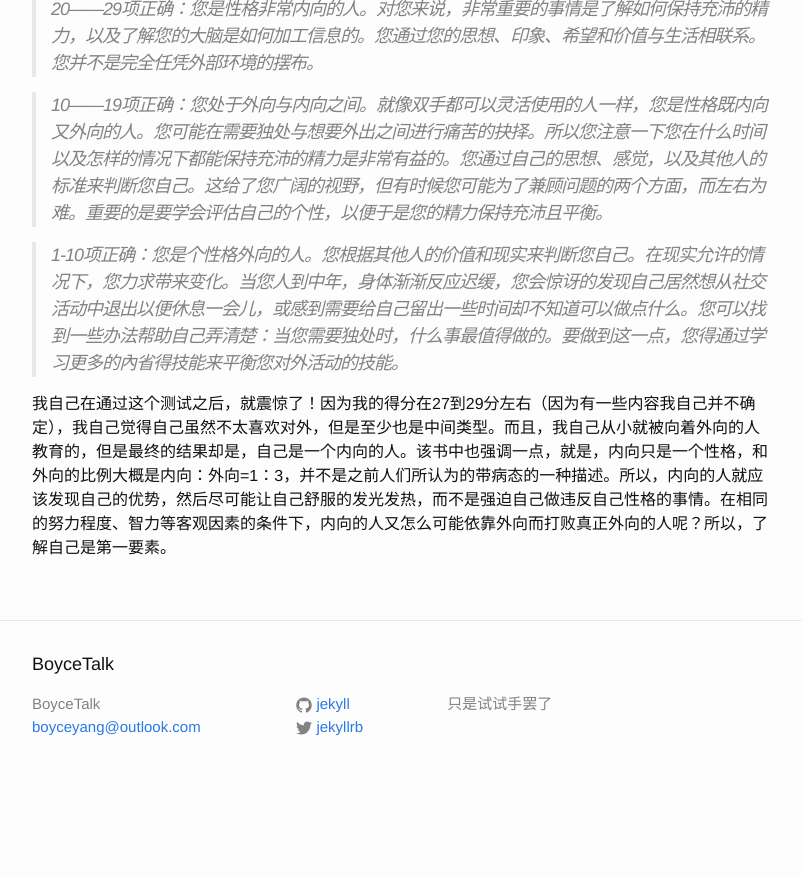
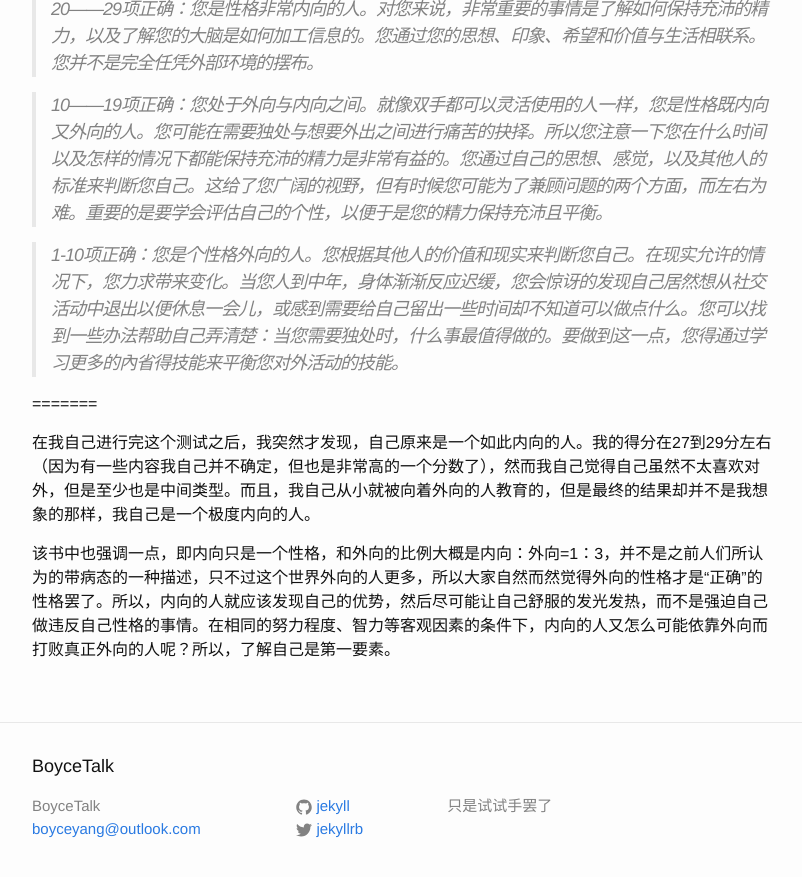
Before and after one commit to boyce1989/boyce1989.github.io, a Jekyll site: the page built from _posts/2016-04-16-《内向者优势》中的自我判断调查.markdown, in a window 1280 px wide and 900 px high, scrolled down 1842 px. Shown: the top 877 px of the window, without its empty margins (238-1040 px from the left). Built offline with Jekyll 4.4.1, drawn with Linux system fonts in a browser that asks for light colours; before the commit the page ends 2640 px from its top, so only the background shows below that.

Commit message:
Update 2016-04-16-《内向者优势》中的自我判断调查.markdown

```diff
--- a/_posts/2016-04-16-《内向者优势》中的自我判断调查.markdown
+++ b/_posts/2016-04-16-《内向者优势》中的自我判断调查.markdown
@@ -80,4 +80,8 @@ categories: jekyll update
 
 >1-10项正确：您是个性格外向的人。您根据其他人的价值和现实来判断您自己。在现实允许的情况下，您力求带来变化。当您人到中年，身体渐渐反应迟缓，您会惊讶的发现自己居然想从社交活动中退出以便休息一会儿，或感到需要给自己留出一些时间却不知道可以做点什么。您可以找到一些办法帮助自己弄清楚：当您需要独处时，什么事最值得做的。要做到这一点，您得通过学习更多的內省得技能来平衡您对外活动的技能。
 
-我自己在通过这个测试之后，就震惊了！因为我的得分在27到29分左右（因为有一些内容我自己并不确定），我自己觉得自己虽然不太喜欢对外，但是至少也是中间类型。而且，我自己从小就被向着外向的人教育的，但是最终的结果却是，自己是一个内向的人。该书中也强调一点，就是，内向只是一个性格，和外向的比例大概是内向：外向=1：3，并不是之前人们所认为的带病态的一种描述。所以，内向的人就应该发现自己的优势，然后尽可能让自己舒服的发光发热，而不是强迫自己做违反自己性格的事情。在相同的努力程度、智力等客观因素的条件下，内向的人又怎么可能依靠外向而打败真正外向的人呢？所以，了解自己是第一要素。
+=======
+
+在我自己进行完这个测试之后，我突然才发现，自己原来是一个如此内向的人。我的得分在27到29分左右（因为有一些内容我自己并不确定，但也是非常高的一个分数了），然而我自己觉得自己虽然不太喜欢对外，但是至少也是中间类型。而且，我自己从小就被向着外向的人教育的，但是最终的结果却并不是我想象的那样，我自己是一个极度内向的人。
+
+该书中也强调一点，即内向只是一个性格，和外向的比例大概是内向：外向=1：3，并不是之前人们所认为的带病态的一种描述，只不过这个世界外向的人更多，所以大家自然而然觉得外向的性格才是“正确”的性格罢了。所以，内向的人就应该发现自己的优势，然后尽可能让自己舒服的发光发热，而不是强迫自己做违反自己性格的事情。在相同的努力程度、智力等客观因素的条件下，内向的人又怎么可能依靠外向而打败真正外向的人呢？所以，了解自己是第一要素。
```
